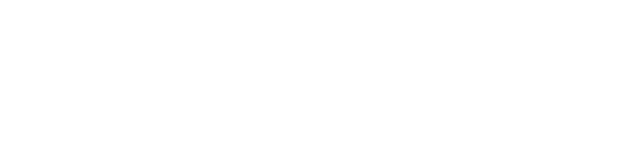
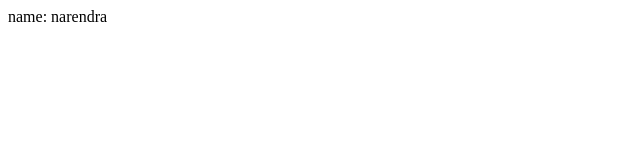
Before and after one commit to Narru18/example-codes, a plain HTML site: page index.html in a window 1280 px wide. Shown: the whole page, without its empty margins (0-640 px from the left). Drawn offline with Linux system fonts and the light colour scheme.

Commit message:
index.html

```diff
--- a/index.html
+++ b/index.html
@@ -6,6 +6,6 @@
     <title>exampleproject</title>
 </head>
 <body>
-
+    name: narendra
 </body>
 </html>
```
